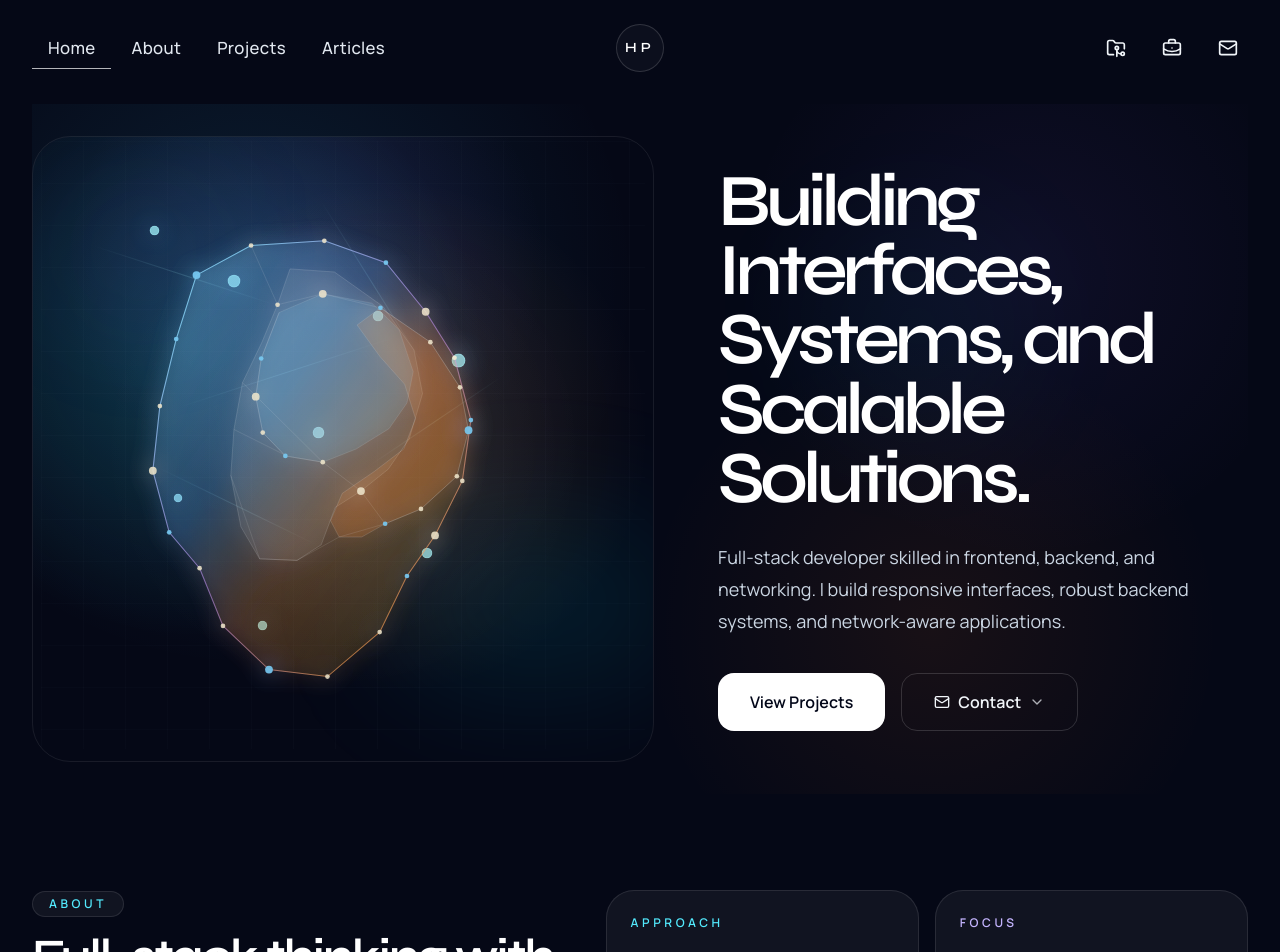
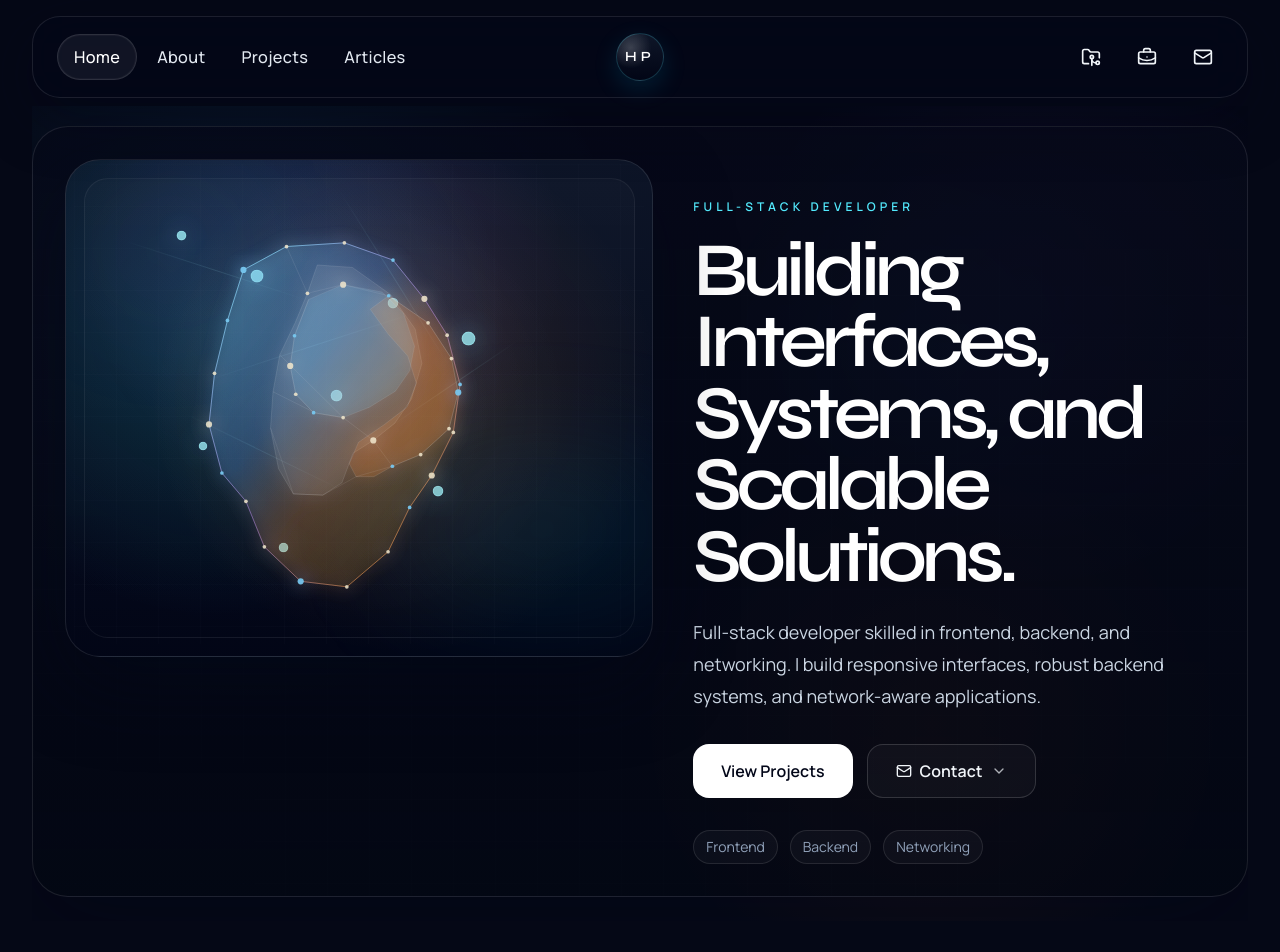
Before and after one commit to Lucifer-0427/Portfolio, a Next.js app: page / in a window 1280 px wide. Shown: the top 952 px of the page. Built offline with nearby package versions, Linux system fonts and the light colour scheme.

Commit message:
Refine hero composition and expand globe skills

```diff
--- a/src/app/page.tsx
+++ b/src/app/page.tsx
@@ -56,6 +56,12 @@ const skillNodes = [
     icon: "https://cdn.jsdelivr.net/gh/devicons/devicon/icons/typescript/typescript-original.svg",
   },
   {
+    label: "JavaScript",
+    category: "Frontend",
+    accent: "rgba(250, 204, 21, 0.96)",
+    icon: "https://cdn.jsdelivr.net/gh/devicons/devicon/icons/javascript/javascript-original.svg",
+  },
+  {
     label: "Node.js",
     category: "Backend",
     accent: "rgba(74, 222, 128, 0.95)",
@@ -72,6 +78,30 @@ const skillNodes = [
     category: "Database",
     accent: "rgba(52, 211, 153, 0.95)",
     icon: "https://cdn.jsdelivr.net/gh/devicons/devicon/icons/mongodb/mongodb-original.svg",
+  },
+  {
+    label: "Python",
+    category: "Backend",
+    accent: "rgba(96, 165, 250, 0.95)",
+    icon: "https://cdn.jsdelivr.net/gh/devicons/devicon/icons/python/python-original.svg",
+  },
+  {
+    label: "C#",
+    category: "Programming",
+    accent: "rgba(192, 132, 252, 0.95)",
+    icon: "https://cdn.jsdelivr.net/gh/devicons/devicon/icons/csharp/csharp-original.svg",
+  },
+  {
+    label: "C++",
+    category: "Programming",
+    accent: "rgba(129, 140, 248, 0.95)",
+    icon: "https://cdn.jsdelivr.net/gh/devicons/devicon/icons/cplusplus/cplusplus-original.svg",
+  },
+  {
+    label: "C",
+    category: "Programming",
+    accent: "rgba(148, 163, 184, 0.95)",
+    icon: "https://cdn.jsdelivr.net/gh/devicons/devicon/icons/c/c-original.svg",
   },
   {
     label: "Git",
@@ -102,6 +132,18 @@ const skillNodes = [
     category: "Testing",
     accent: "rgba(251, 146, 60, 0.95)",
     icon: "https://cdn.jsdelivr.net/gh/devicons/devicon/icons/postman/postman-original.svg",
+  },
+  {
+    label: "GitHub",
+    category: "Workflow",
+    accent: "rgba(244, 244, 245, 0.94)",
+    icon: "https://cdn.jsdelivr.net/gh/devicons/devicon/icons/github/github-original.svg",
+  },
+  {
+    label: "MySQL",
+    category: "Database",
+    accent: "rgba(56, 189, 248, 0.95)",
+    icon: "https://cdn.jsdelivr.net/gh/devicons/devicon/icons/mysql/mysql-original.svg",
   },
 ];
 
--- a/src/components/Hero.tsx
+++ b/src/components/Hero.tsx
@@ -12,7 +12,7 @@ const fadeUp = {
 
 export function Hero() {
   return (
-    <section id="top" className="relative overflow-hidden px-2 py-4 sm:px-4 lg:px-0 lg:py-8">
+    <section id="top" className="relative overflow-hidden px-2 pb-3 pt-4 sm:px-4 lg:px-0 lg:pb-6 lg:pt-5">
       <div className="absolute inset-0 bg-[radial-gradient(circle_at_18%_26%,rgba(56,189,248,0.12),transparent_24rem),radial-gradient(circle_at_82%_24%,rgba(139,92,246,0.08),transparent_18rem),radial-gradient(circle_at_74%_76%,rgba(249,115,22,0.08),transparent_18rem)]" />
       <motion.div
         animate={{ opacity: [0.3, 0.5, 0.3] }}
@@ -20,19 +20,31 @@ export function Hero() {
         className="absolute right-[18%] top-[16%] h-56 w-56 rounded-full bg-cyan-500/10 blur-3xl"
       />
 
-      <div className="relative grid min-h-[70vh] items-center gap-10 lg:grid-cols-[1.08fr_0.92fr] lg:gap-16">
+      <div className="relative overflow-hidden rounded-[2.25rem] border border-white/10 bg-[linear-gradient(180deg,rgba(7,10,26,0.78),rgba(3,7,18,0.62))] px-4 py-6 shadow-[0_24px_90px_rgba(2,6,23,0.34)] sm:px-6 sm:py-7 lg:px-8 lg:py-8">
+        <div className="absolute inset-0 bg-[linear-gradient(rgba(148,163,184,0.05)_1px,transparent_1px),linear-gradient(90deg,rgba(148,163,184,0.04)_1px,transparent_1px)] bg-[size:42px_42px] opacity-20" />
+        <div className="relative grid items-start gap-8 lg:grid-cols-[minmax(0,1.02fr)_minmax(24rem,0.98fr)] lg:gap-10 xl:grid-cols-[minmax(0,1.06fr)_minmax(26rem,0.94fr)]">
+          <div className="order-2 lg:order-1">
             <HeroArtwork />
+          </div>
 
           <motion.div
             initial="hidden"
             animate="show"
             variants={{ hidden: {}, show: { transition: { staggerChildren: 0.12 } } }}
-          className="space-y-7 lg:pr-8"
+            className="order-1 flex max-w-[36rem] flex-col justify-start self-start pt-2 sm:pt-4 lg:order-2 lg:pt-8 xl:pt-10"
           >
+            <motion.p
+              variants={fadeUp}
+              transition={{ duration: 0.72, ease: [0.22, 1, 0.36, 1] }}
+              className="mb-4 text-xs font-semibold uppercase tracking-[0.34em] text-cyan-300 sm:mb-5"
+            >
+              Full-stack developer
+            </motion.p>
+
             <motion.h1
               variants={fadeUp}
               transition={{ duration: 0.72, ease: [0.22, 1, 0.36, 1] }}
-            className="max-w-[11ch] font-display text-4xl font-semibold leading-[0.94] tracking-[-0.07em] text-white sm:text-5xl lg:text-[4.6rem]"
+              className="max-w-[10.5ch] font-display text-[2.7rem] font-semibold leading-[0.94] tracking-[-0.07em] text-white sm:text-[3.55rem] lg:text-[4.35rem] xl:text-[4.75rem]"
             >
               Building Interfaces, Systems, and Scalable Solutions.
             </motion.h1>
@@ -40,7 +52,7 @@ export function Hero() {
             <motion.p
               variants={fadeUp}
               transition={{ duration: 0.72, ease: [0.22, 1, 0.36, 1] }}
-            className="max-w-xl text-base leading-8 text-slate-300 sm:text-lg"
+              className="mt-5 max-w-[33rem] text-[1.02rem] leading-8 text-slate-300 sm:mt-6 sm:text-lg"
             >
               Full-stack developer skilled in frontend, backend, and networking. I build
               responsive interfaces, robust backend systems, and network-aware applications.
@@ -49,24 +61,41 @@ export function Hero() {
             <motion.div
               variants={fadeUp}
               transition={{ duration: 0.72, ease: [0.22, 1, 0.36, 1] }}
-            className="flex flex-wrap gap-4 pt-2"
+              className="mt-7 flex flex-wrap gap-3.5 sm:mt-8"
             >
               <Link
                 href="/projects"
-              className="inline-flex items-center gap-2 rounded-2xl bg-white px-8 py-4 text-base font-semibold text-slate-950 transition-transform hover:-translate-y-0.5"
+                className="inline-flex items-center gap-2 rounded-2xl bg-white px-7 py-3.5 text-base font-semibold text-slate-950 transition-transform hover:-translate-y-0.5"
               >
                 View Projects
               </Link>
               <a
                 href="mailto:harshpanchal952@gmail.com"
-              className="inline-flex items-center gap-2 rounded-2xl border border-white/15 bg-transparent px-8 py-4 text-base font-semibold text-slate-100 transition-colors hover:border-cyan-300/40 hover:bg-white/5"
+                className="inline-flex items-center gap-2 rounded-2xl border border-white/15 bg-white/[0.03] px-7 py-3.5 text-base font-semibold text-slate-100 transition-colors hover:border-cyan-300/40 hover:bg-white/5"
               >
                 <Mail className="h-4 w-4" />
                 Contact
                 <ChevronDown className="h-4 w-4 opacity-70" />
               </a>
             </motion.div>
+
+            <motion.div
+              variants={fadeUp}
+              transition={{ duration: 0.72, ease: [0.22, 1, 0.36, 1] }}
+              className="mt-7 flex flex-wrap gap-3 text-sm text-slate-400 sm:mt-8"
+            >
+              <span className="rounded-full border border-white/10 bg-white/[0.03] px-3 py-1.5">
+                Frontend
+              </span>
+              <span className="rounded-full border border-white/10 bg-white/[0.03] px-3 py-1.5">
+                Backend
+              </span>
+              <span className="rounded-full border border-white/10 bg-white/[0.03] px-3 py-1.5">
+                Networking
+              </span>
             </motion.div>
+          </motion.div>
+        </div>
       </div>
     </section>
   );
--- a/src/components/HeroArtwork.tsx
+++ b/src/components/HeroArtwork.tsx
@@ -27,17 +27,18 @@ export function HeroArtwork() {
       initial={{ opacity: 0, scale: 0.96, y: 20 }}
       animate={{ opacity: 1, scale: 1, y: 0 }}
       transition={{ duration: 0.8, ease: [0.22, 1, 0.36, 1] }}
-      className="relative isolate min-h-[24rem] overflow-hidden rounded-[2.4rem] border border-white/8 bg-transparent p-2 sm:min-h-[30rem] lg:min-h-[38rem]"
+      className="relative isolate min-h-[21rem] overflow-hidden rounded-[2.2rem] border border-white/10 bg-[linear-gradient(180deg,rgba(15,23,42,0.86),rgba(2,6,23,0.92))] p-2 shadow-[0_28px_80px_rgba(2,6,23,0.42)] sm:min-h-[24rem] lg:min-h-[30rem]"
     >
       <div className="absolute inset-0 bg-[radial-gradient(circle_at_26%_34%,rgba(34,211,238,0.18),transparent_18rem),radial-gradient(circle_at_58%_48%,rgba(251,146,60,0.14),transparent_16rem),radial-gradient(circle_at_44%_20%,rgba(139,92,246,0.14),transparent_15rem)]" />
       <div className="absolute inset-0 bg-[radial-gradient(circle_at_center,rgba(255,255,255,0.05),transparent_55%)]" />
+      <div className="absolute inset-[1.1rem] rounded-[1.5rem] border border-white/6 bg-[linear-gradient(180deg,rgba(255,255,255,0.02),rgba(255,255,255,0))]" />
 
       <motion.div
         animate={{ y: [0, -4, 0] }}
         transition={{ duration: 12, repeat: Infinity, ease: "easeInOut" }}
         className="relative h-full min-h-[inherit]"
       >
-        <div className="absolute inset-0 bg-[linear-gradient(rgba(148,163,184,0.08)_1px,transparent_1px),linear-gradient(90deg,rgba(148,163,184,0.08)_1px,transparent_1px)] bg-[size:42px_42px] opacity-35" />
+        <div className="absolute inset-0 bg-[linear-gradient(rgba(148,163,184,0.08)_1px,transparent_1px),linear-gradient(90deg,rgba(148,163,184,0.08)_1px,transparent_1px)] bg-[size:42px_42px] opacity-28" />
         <div className="absolute bottom-[10%] right-[-6%] h-[28%] w-[48%] rounded-full bg-cyan-400/10 blur-3xl" />
         <div className="absolute top-[8%] left-[6%] h-[20%] w-[22%] rounded-full bg-violet-500/10 blur-3xl" />
 
--- a/src/components/Navbar.tsx
+++ b/src/components/Navbar.tsx
@@ -38,16 +38,17 @@ export function Navbar() {
       initial={{ opacity: 0, y: -18 }}
       animate={{ opacity: 1, y: 0 }}
       transition={{ duration: 0.55, ease: [0.22, 1, 0.36, 1] }}
-      className="sticky top-0 z-50 bg-transparent"
+      className="sticky top-0 z-50 px-4 pt-4 sm:px-6 lg:px-8"
     >
-      <div className="mx-auto flex w-full max-w-7xl items-center justify-between gap-4 px-4 py-6 sm:px-6 lg:grid lg:grid-cols-[1fr_auto_1fr] lg:px-8">
+      <div className="mx-auto w-full max-w-7xl rounded-[1.75rem] border border-white/10 bg-slate-950/55 px-4 py-4 shadow-[0_18px_60px_rgba(2,6,23,0.38)] backdrop-blur-xl sm:px-6">
+        <div className="flex items-center justify-between gap-4 lg:grid lg:grid-cols-[1fr_auto_1fr]">
         <nav className="hidden items-center gap-1 lg:flex" aria-label="Primary navigation">
           {links.map((link, index) => (
             <Link
               key={link.label}
               href={link.href}
-              className={`px-4 py-2 text-[1.05rem] font-medium tracking-[0.02em] text-slate-200 transition-colors hover:text-white ${
-                index === 0 ? "border-b border-white/70" : ""
+              className={`rounded-full px-4 py-2.5 text-[1.02rem] font-medium tracking-[0.02em] text-slate-200 transition-all hover:bg-white/5 hover:text-white ${
+                index === 0 ? "border border-white/12 bg-white/[0.06] text-white shadow-[inset_0_0_0_1px_rgba(255,255,255,0.03)]" : ""
               }`}
             >
               {link.label}
@@ -57,7 +58,7 @@ export function Navbar() {
 
         <Link
           href="/"
-          className="mx-auto inline-flex h-12 w-12 items-center justify-center rounded-full border border-white/15 bg-white/[0.03] font-display text-sm font-semibold tracking-[0.3em] text-white lg:justify-self-center"
+          className="mx-auto inline-flex h-12 w-12 items-center justify-center rounded-full border border-cyan-300/20 bg-[radial-gradient(circle_at_30%_30%,rgba(255,255,255,0.2),transparent_45%),linear-gradient(180deg,rgba(15,23,42,0.95),rgba(2,6,23,0.95))] font-display text-sm font-semibold tracking-[0.3em] text-white shadow-[0_8px_24px_rgba(6,182,212,0.15)] lg:justify-self-center"
           aria-label="Harsh Panchal home"
         >
           HP
@@ -73,7 +74,7 @@ export function Navbar() {
                 target={social.href.startsWith("http") ? "_blank" : undefined}
                 rel={social.href.startsWith("http") ? "noopener noreferrer" : undefined}
                 aria-label={social.label}
-                className="inline-flex h-10 w-10 items-center justify-center text-slate-100 transition-colors hover:text-cyan-200"
+                className="inline-flex h-10 w-10 items-center justify-center rounded-full border border-transparent text-slate-100 transition-all hover:border-white/10 hover:bg-white/5 hover:text-cyan-200"
               >
                 <Icon className="h-5 w-5" />
               </a>
@@ -98,9 +99,9 @@ export function Navbar() {
               animate={{ opacity: 1, height: "auto" }}
               exit={{ opacity: 0, height: 0 }}
               transition={{ duration: 0.28, ease: [0.22, 1, 0.36, 1] }}
-            className="overflow-hidden border-t border-white/10 lg:hidden"
+              className="overflow-hidden border-t border-white/10 pt-4 lg:hidden"
             >
-            <div className="space-y-5 px-4 py-5 sm:px-6">
+              <div className="space-y-5 pb-2">
                 <nav className="grid gap-2">
                   {links.map((link) => (
                     <Link
@@ -134,6 +135,7 @@ export function Navbar() {
             </motion.div>
           ) : null}
         </AnimatePresence>
+      </div>
     </motion.header>
   );
 }
```
Lines whose indentation alone changed are shown as unchanged.
